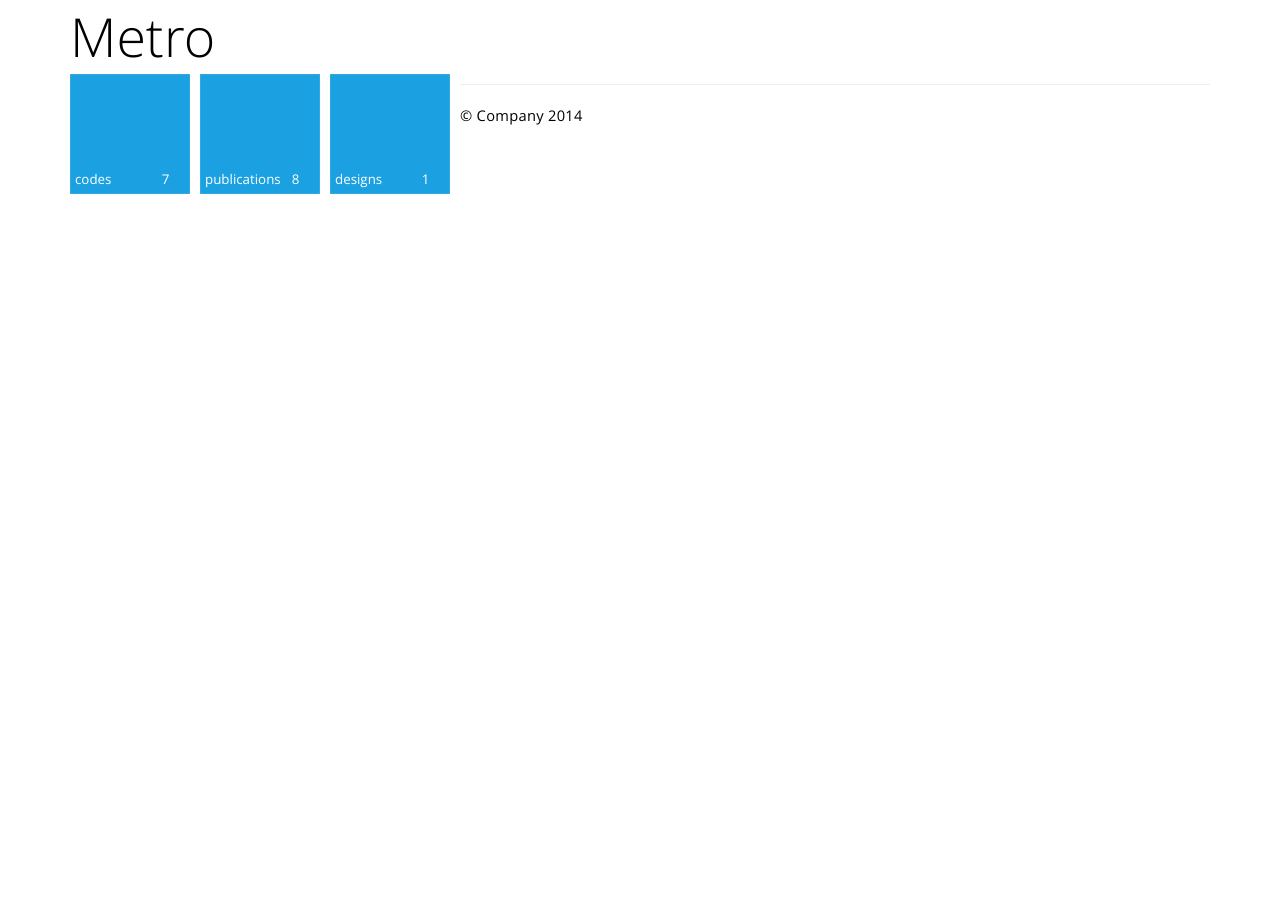
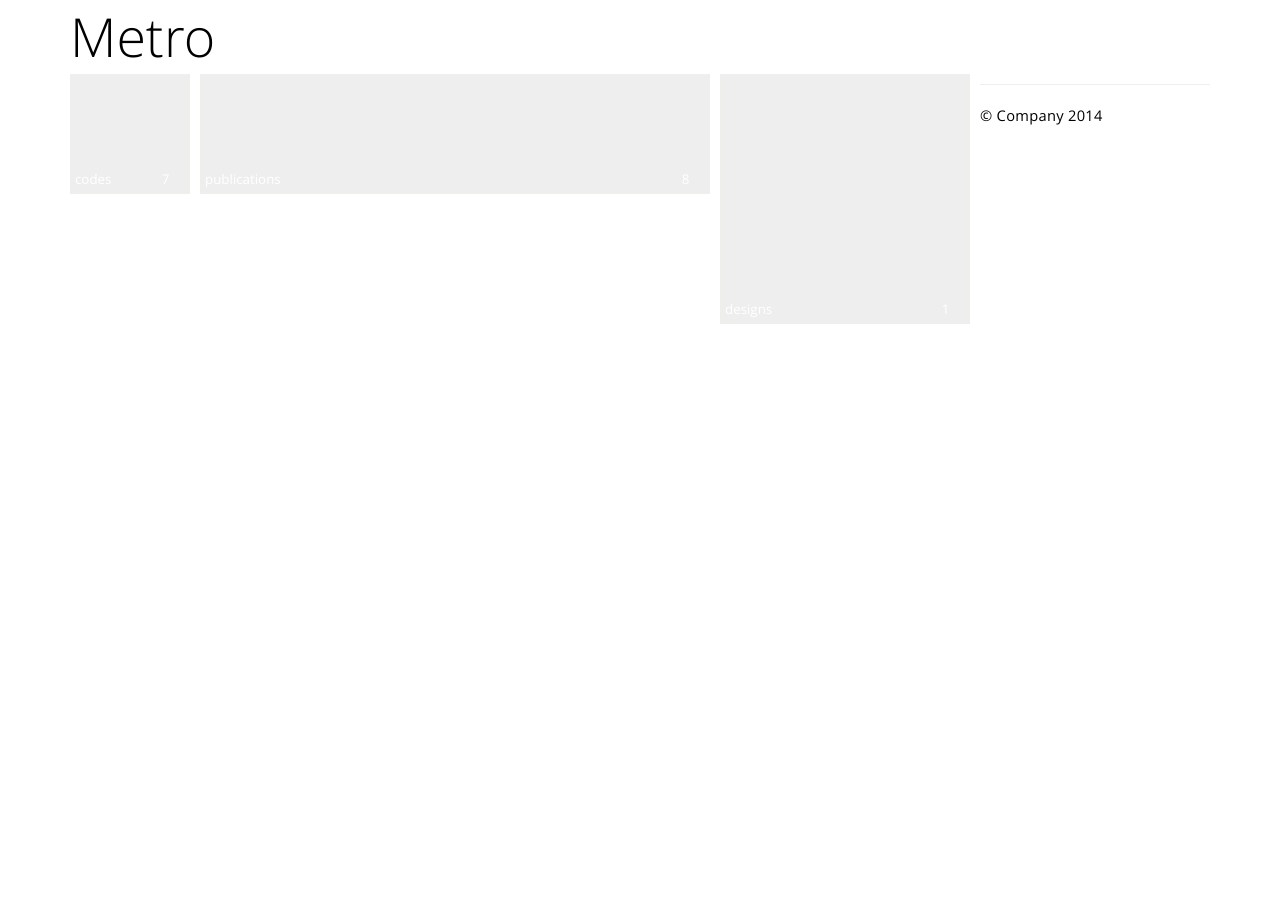
Before and after one commit to alexhagen/alexhagen.github.io, a Jekyll site: the page built from metro.md, in a window 1280 px wide. Built offline with Jekyll 4.4.1, drawn with Linux system fonts in a browser that asks for light colours.

Commit message:
playing with sizes

```diff
--- a/metro.md
+++ b/metro.md
@@ -16,7 +16,7 @@ permalink: /metro/
    {% capture designs_count %} {{ designs_count | plus: 1 }} {% endcapture %}
 {% endfor %}
 
-<div class="tile bg-cyan">
+<div class="tile">
     <div class="brand">
         <div class="badge">{{ codes_count }}</div>
 		<div class="tile-status">
@@ -25,7 +25,7 @@ permalink: /metro/
     </div>
 </div>
 
-<div class="tile bg-cyan">
+<div class="tile quadro">
     <div class="brand">
         <div class="badge">{{ publications_count }}</div>
 		<div class="tile-status">
@@ -34,7 +34,7 @@ permalink: /metro/
     </div>
 </div>
 
-<div class="tile bg-cyan">
+<div class="tile double double-vertical">
     <div class="brand">
         <div class="badge">{{ designs_count }}</div>
 		<div class="tile-status">
```
